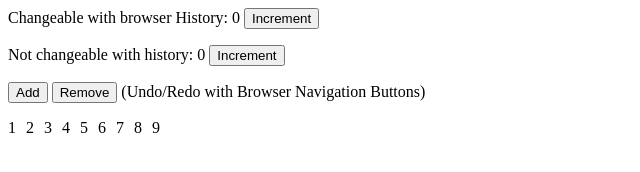
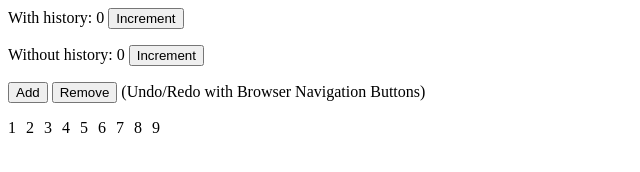
Before and after one commit to buhrmi/vue-sync, a website: page docs/index.html in a window 1280 px wide. Shown: the whole page, without its empty margins (0-640 px from the left). Drawn offline with nearby package versions, Linux system fonts and the light colour scheme.

Commit message:
update docs

```diff
--- a/docs/index.html
+++ b/docs/index.html
@@ -5,8 +5,8 @@
 </head>
 <body>
   <div class="app">
-    <p>Changeable with browser History: {{ withHistory}} <button @click="withHistory++">Increment</button></p>
-    <p>Not changeable with history: {{ noHistory }} <button @click="noHistory++">Increment</button></p>
+    <p>With history: {{ withHistory}} <button @click="withHistory++">Increment</button></p>
+    <p>Without history: {{ noHistory }} <button @click="noHistory++">Increment</button></p>
     <button v-on:click="add">Add</button>
   <button v-on:click="remove">Remove</button> (Undo/Redo with Browser Navigation Buttons)
     <transition-group name="list" tag="p">
```
